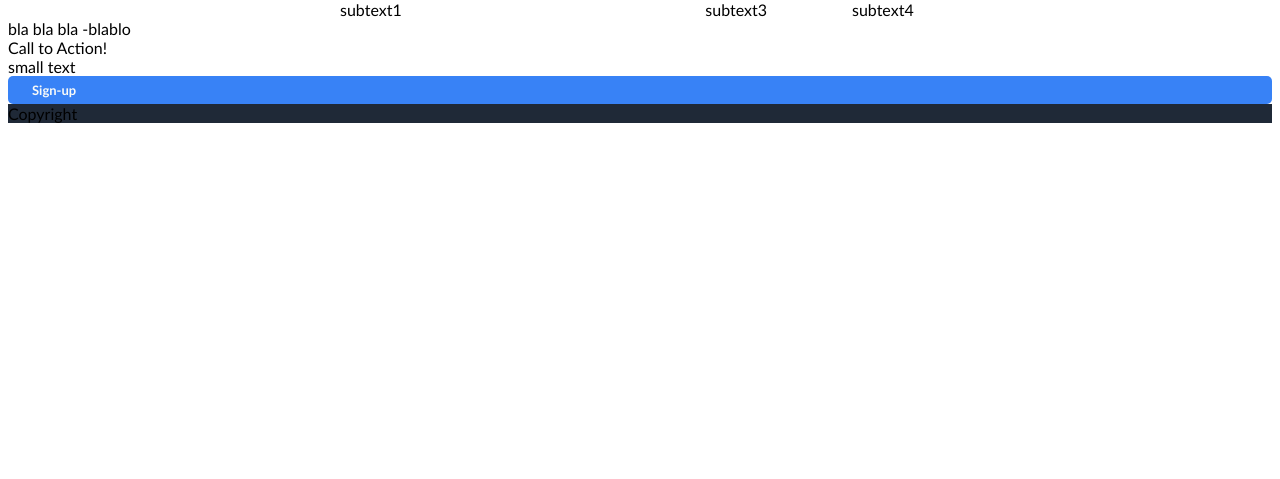
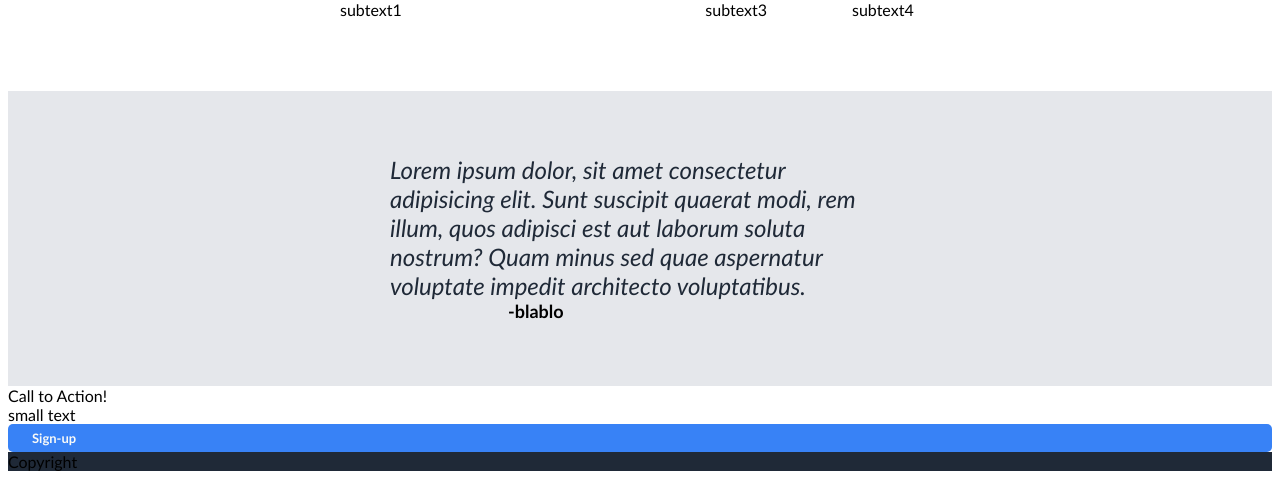
Before and after one commit to George-bit6/landing-page, a plain HTML site: page index.html in a window 1280 px wide. Shown: the part 643-1122 px from the top of the page. Before the commit the page ends 800 px from the top, so only its background shows below. Drawn offline with Linux system fonts and the light colour scheme.

Commit message:
Add quote css style and textual fixes

```diff
--- a/index.html
+++ b/index.html
@@ -65,7 +65,10 @@
 
     <div class="quote-section">
         <div class="quote">
-            bla bla bla -blablo
+            Lorem ipsum dolor, sit amet consectetur adipisicing elit. Sunt suscipit quaerat modi, rem illum, quos adipisci est aut laborum soluta nostrum? Quam minus sed quae aspernatur voluptate impedit architecto voluptatibus.
+        </div>
+        <div class="reference">
+            -blablo
         </div>
     </div>
 
--- a/style.css
+++ b/style.css
@@ -81,6 +81,7 @@ footer {
     flex-direction: column;
     justify-content: baseline;
     align-items: center;
+    margin-bottom: 72px;
 }
 
 .content-info {
@@ -106,7 +107,33 @@ footer {
 
 /*  Quote */
 
+.quote-section {
 
+    display: flex;
+    flex-direction: column;
+    width: auto;
+    align-items: center;
+    background-color: #E5E7EB;
+    padding: 64px;
+    flex-wrap: wrap;
+
+}
+
+.quote {
+
+    width: 500px;
+    font-size: x-large;
+    font-style: italic;
+    color: #1F2937;
+
+}
+
+.reference {
+    width: 700px;
+    align-self: end;
+    font-size: large;
+    font-weight: bolder;
+}
 li {
 
     list-style: none;
```
